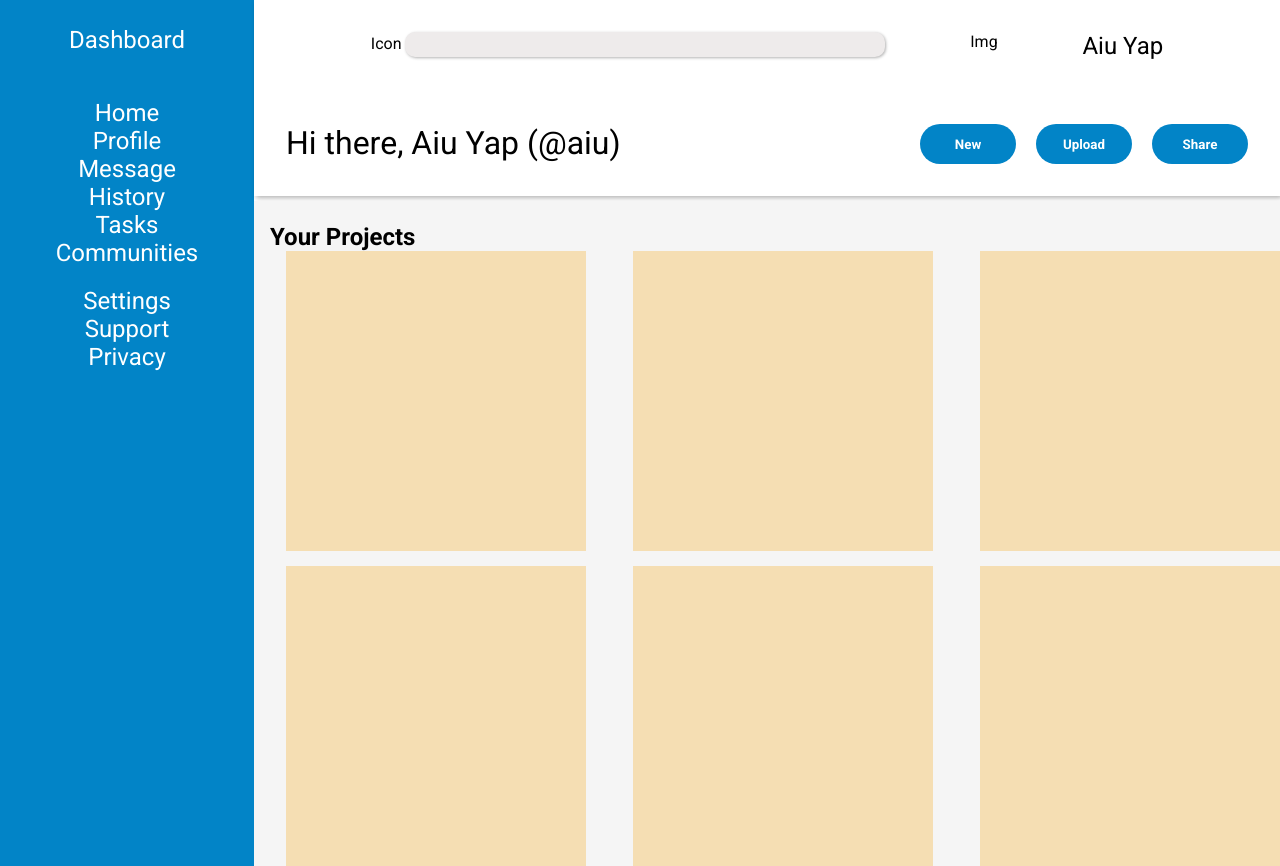
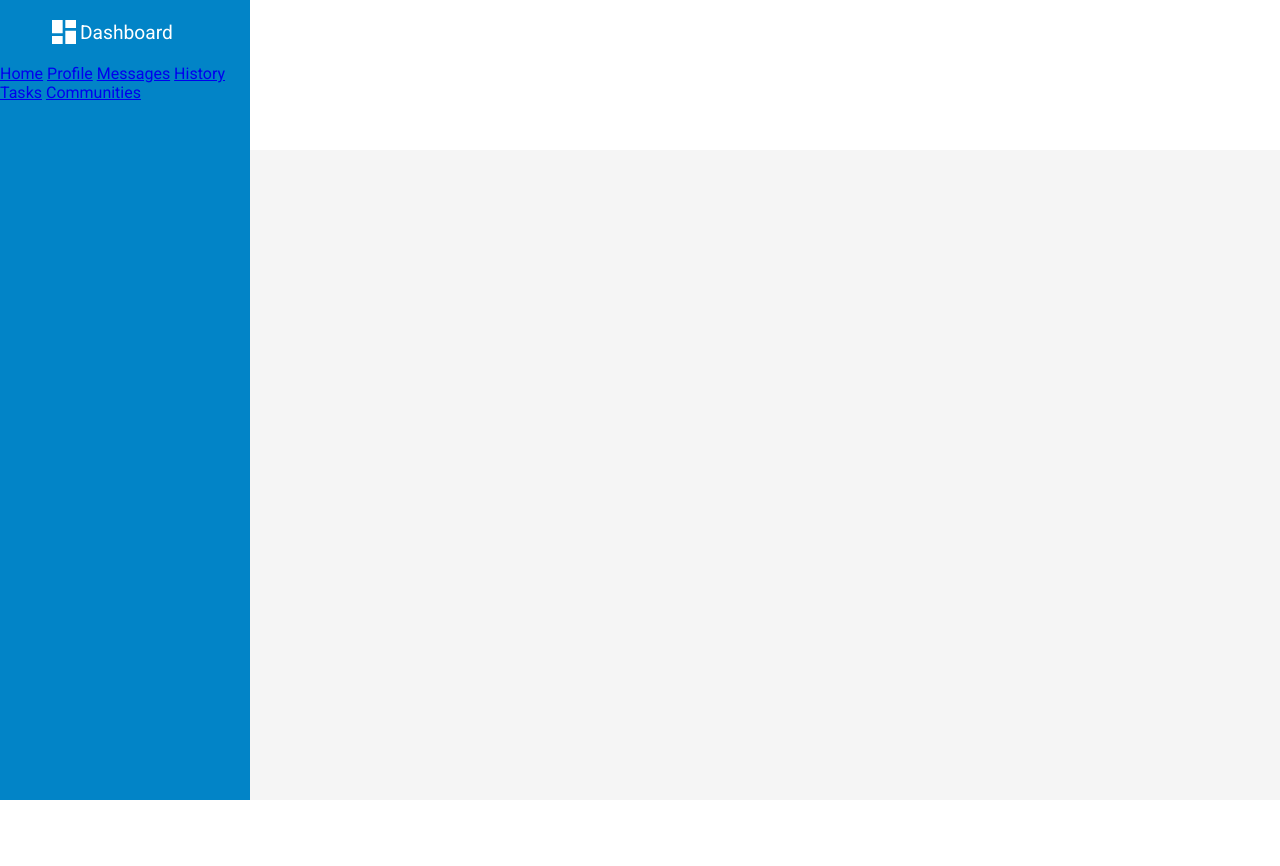
Before and after one commit to aiuyap/odin-admin-dashboard, a plain HTML site: page index.html in a window 1280 px wide. After the commit the page ends 800 px from the top, so only its background shows below. Drawn offline with Linux system fonts and the light colour scheme.

Commit message:
Restarted project from scratch

```diff
--- a/index.html
+++ b/index.html
@@ -7,53 +7,23 @@
     <title>Admin Dashboard</title>
 </head>
 <body>
-    <div class="container">
-        <div class="sidebar">
-            <div id="logo">Dashboard</div>
-            <div class="sidebar-section-one">
-                <div class="links"><a href="#">Home</a></div>
-                <div class="links"><a href="#">Profile</a></div>
-                <div class="links"><a href="#">Message</a></div>
-                <div class="links"><a href="#">History</a></div>
-                <div class="links"><a href="#">Tasks</a></div>
-                <div class="links"><a href="#">Communities</a></div>
+    <div id="container">
+        <div id="sidebar">
+            <div id="dash-logo">
+                <svg class="svg-icon-db" xmlns="http://www.w3.org/2000/svg" viewBox="0 0 24 24"><title>view-dashboard</title><path d="M13,3V9H21V3M13,21H21V11H13M3,21H11V15H3M3,13H11V3H3V13Z" /></svg>
+                <div>Dashboard</div>
             </div>
-            <div class="sidebar-section-two">
-                <div class="links"><a href="#">Settings</a></div>
-                <div class="links"><a href="#">Support</a></div>
-                <div class="links"><a href="#">Privacy</a></div>
+            <div class="links">
+                <a href="#">Home</a>
+                <a href="#">Profile</a>
+                <a href="#">Messages</a>
+                <a href="#">History</a>
+                <a href="#">Tasks</a>
+                <a href="#">Communities</a>
             </div>
         </div>
-        <div class="header">
-            <div class="top-header">
-                <div>Icon <input type="text" name="searchbar" id="searchbar"></div>
-                <div>Img</div>
-                <div id="user-info">Aiu Yap</div>
-            </div>
-            <div class="bottom-header">
-                <div id="user-greeting">Hi there, Aiu Yap (@aiu)</div>
-                <div id="button-container">
-                    <button type="button">New</button>
-                    <button type="button">Upload</button>
-                    <button type="button">Share</button>
-                </div>
-
-            </div>
-        </div>
-        <div class="main-content">
-            <div id="project-head">Your Projects</div>
-            <div class="project-section">
-                <div class="projects"></div>
-                <div class="projects"></div>
-                <div class="projects"></div>
-                <div class="projects"></div>
-                <div class="projects"></div>
-                <div class="projects"></div>
-            </div>
-            <div class="right-section">
-
-            </div>
-        </div>
+        <div id="header"></div>
+        <div id="main-content"></div>
     </div>
 </body>
 </html>
--- a/styles.css
+++ b/styles.css
@@ -10,116 +10,42 @@
     font-family: "Roboto", sans-serif;
     font-style: normal;
 }
-a {
-    text-decoration: none;
-    color:inherit
+
+#container {
+    display: grid;
+    grid-template-columns: 250px 1fr 1fr;
+    grid-template-rows: 150px 1fr 1fr;
+    height: 100vh;
 }
 
-.container {
-    height: 100vh;
-    display: grid;
-    grid-template-columns: 1fr 4fr;
-    grid-template-rows: 1fr 4fr;
+#sidebar {
+    grid-row: 1 / 4;
+    background-color: var(--blue);
+    color: white;
 }
 
-.sidebar {
-    grid-row: 1 / 3;
-    background-color: var(--blue);
+#dash-logo {
     display: grid;
-    grid-template-rows: 1fr 2fr 1fr 6fr;
-    color: white;
-    font-size: 1.5rem;
-    text-align: center;
-    gap: 20px;
+    grid-template-columns: 80px 1fr;
+    font-size: 1.2rem;
+    justify-content: center;
+    justify-items: left;
+    align-items: center;
+    padding: 1rem 0 1rem 0;
 }
 
-.header {
-    grid-column: 2 / 3;
-    background-color: white;
-    box-shadow: 2px 2px 5px rgb(0, 0, 0, 0.3);
-    margin-bottom: 5px;
+.svg-icon-db {
+    width: 2rem;
+    fill: white;
+    justify-self: right;
 }
 
-.top-header {
-    display: grid;
-    grid-template-columns: 4fr 1fr 1fr;
-    padding: 2rem;
-    display: flex;
-    justify-content: space-evenly;
+#header {
+    grid-column: 2 / 4;
 }
 
-.bottom-header {
-    display: grid;
-    grid-template-columns: 2fr 1fr;
-    padding: 32px;
-}
-
-#searchbar {
-    width: 30rem;
-    padding: 5px 10px;
-    border-radius: 10px;
-    outline: none;
-    border: none;
-    background-color: rgb(238, 235, 235);
-    box-shadow: 1px 1px 3px rgb(0, 0, 0, 0.3);
-}
-
-button {
-    width: 6rem;
-    height: 2.5rem;
-    border-radius: 50px;
-    background-color: var(--blue);
-    color:white;
-    border: none;
-    font-weight: 700;
-}
-
-#user-greeting {
-    font-size: 2rem;
-}
-
-#user-info {
-    font-size: 1.5rem;
-}
-
-#button-container {
-    display: flex;
-    gap: 20px;
-}
-
-.sidebar div {
-    display: grid;
-    grid-template: 1fr 1fr;
-    align-items: center;
-}
-
-.main-content {
-    display: grid;
-    grid-template-columns: 2.5fr 1fr;
-    grid-template-rows: 50px;
+#main-content {
+    grid-column: 2 / 4;
+    grid-row: 2 / 4;
     background-color: whitesmoke;
 }
-
-.project-section {
-    display: grid;
-    grid-template-columns: repeat(3, 1fr);
-    align-items: center;
-    justify-content: center;
-    gap: 15px;
-    grid-row: 2 / 3
-}
-
-.projects {
-    height: 300px;
-    width: 300px;
-    margin-left: 2rem;
-    background-color: wheat;
-}
-
-#project-head {
-    display: flex;
-    align-items: flex-end;
-    padding-left: 1rem;
-    font-size: 1.5rem;
-    font-weight: 700;
-}
```
